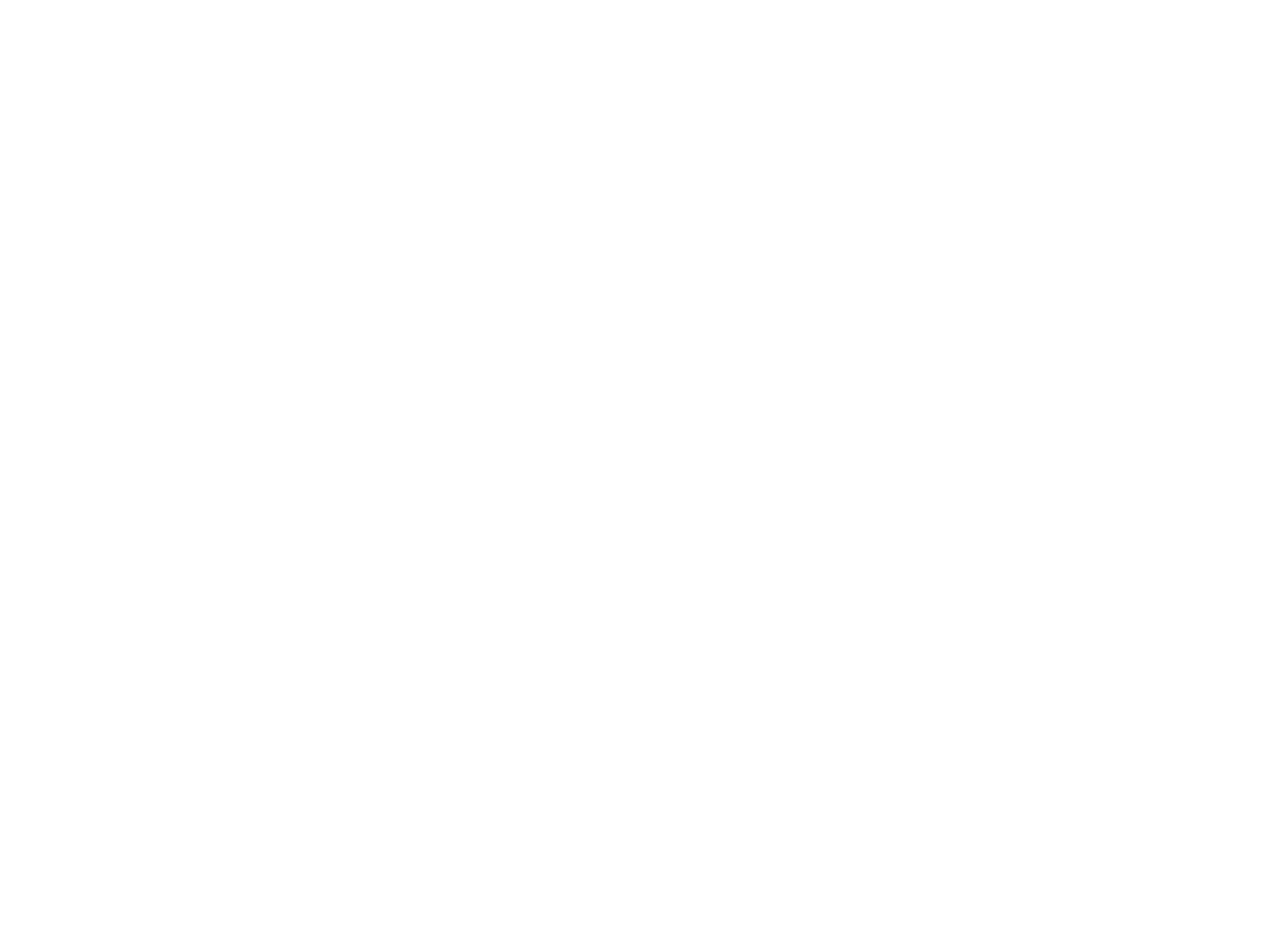
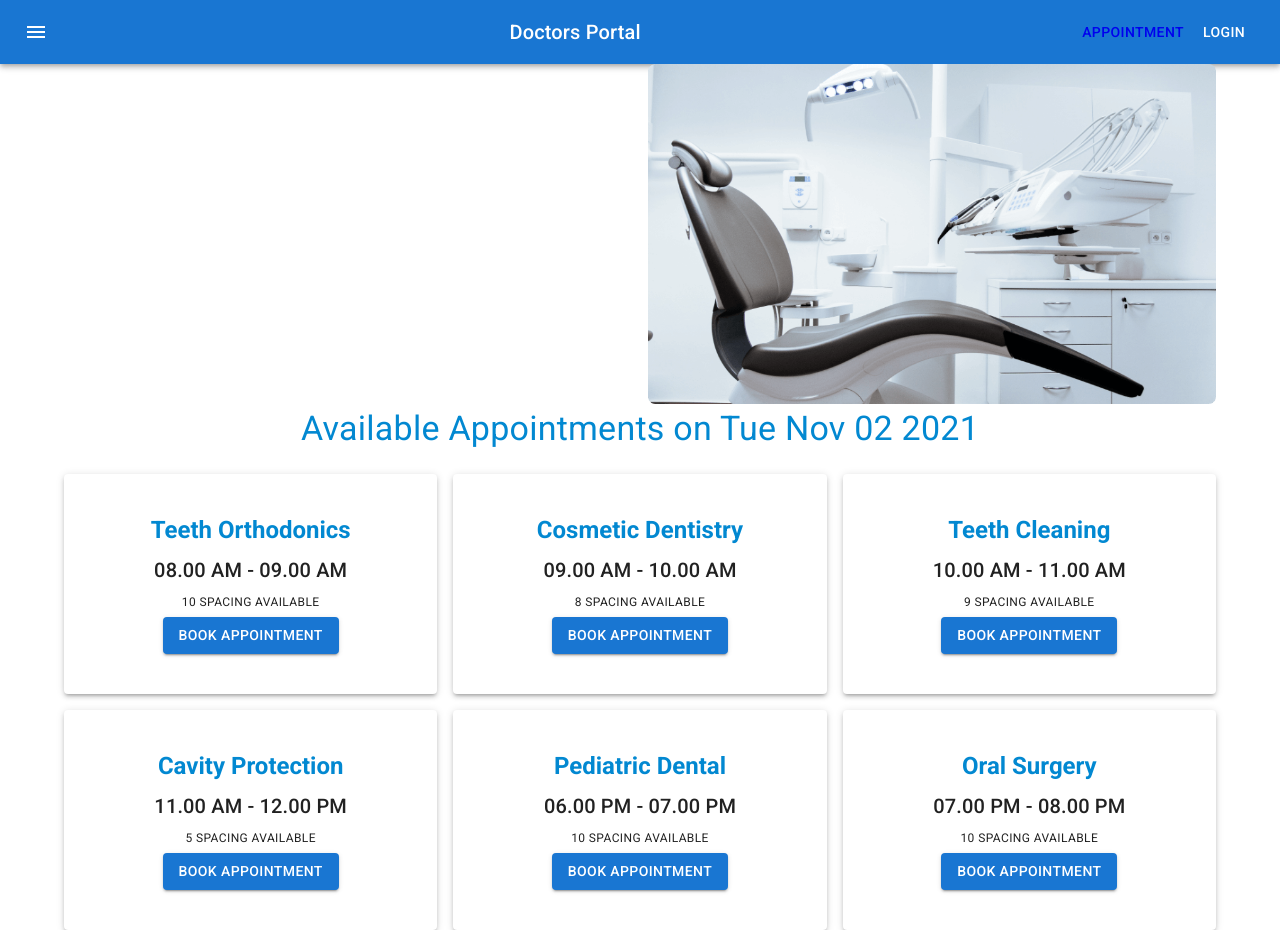
Before and after one commit to showkhin1997/doctors-portal-client, a React (Create React App) app: page /appointment in a window 1280 px wide. Before the commit the page ends 800 px from the top, so only its background shows below. Built offline with nearby package versions, Linux system fonts and the light colour scheme.

Commit message:
booking modal added

```diff
--- a/package.json
+++ b/package.json
@@ -6,10 +6,12 @@
     "@emotion/react": "^11.5.0",
     "@emotion/styled": "^11.3.0",
     "@mui/icons-material": "^5.0.5",
+    "@mui/lab": "^5.0.0-alpha.53",
     "@mui/material": "^5.0.6",
     "@testing-library/jest-dom": "^5.15.0",
     "@testing-library/react": "^11.2.7",
     "@testing-library/user-event": "^12.8.3",
+    "date-fns": "^2.25.0",
     "react": "^17.0.2",
     "react-dom": "^17.0.2",
     "react-router-dom": "^5.3.0",
--- a/src/App.js
+++ b/src/App.js
@@ -6,6 +6,7 @@
   Route,
 } from "react-router-dom";
 import Home from './Pages/Home/Home/Home';
+import Appointment from './Pages/Appointment/Appointment/Appointment';
 
 function App() {
   return (
@@ -18,6 +19,9 @@
           <Route exact path="/home">
             <Home></Home>
           </Route>
+          <Route path="/appointment">
+            <Appointment></Appointment>
+          </Route>
         </Switch>
       </Router>
     </div>
--- /dev/null
+++ b/src/Pages/Appointment/Appointment/Appointment.js
@@ -0,0 +1,22 @@
+import React from 'react';
+import Navigation from '../../Shared/Navigation/Navigation';
+import AppointmentHeader from '../AppointmentHeader/AppointmentHeader';
+import AvailableAppointmetns from '../AvailableAppointments/AvailableAppointmetns';
+
+const Appointment = () => {
+    const [date, setDate] = React.useState(new Date());
+    return (
+        <div>
+            <Navigation></Navigation>
+            <AppointmentHeader
+                date={date}
+                setDate={setDate}
+            ></AppointmentHeader>
+            <AvailableAppointmetns
+                date={date}
+            ></AvailableAppointmetns>
+        </div>
+    );
+};
+
+export default Appointment;
--- /dev/null
+++ b/src/Pages/Appointment/AppointmentHeader/AppointmentHeader.js
@@ -0,0 +1,24 @@
+import { Container, Grid } from '@mui/material';
+import React from 'react';
+import chair from '../../../images/chair.png';
+import Calander from '../../Shared/Calander/Calander';
+
+const AppointmentHeader = ({ date, setDate }) => {
+    return (
+        <Container>
+            <Grid container spacing={2}>
+                <Grid item xs={12} md={6}>
+                    <Calander
+                        date={date}
+                        setDate={setDate}
+                    ></Calander>
+                </Grid>
+                <Grid item xs={12} md={6}>
+                    <img style={{ width: '100%' }} src={chair} alt="" />
+                </Grid>
+            </Grid>
+        </Container>
+    );
+};
+
+export default AppointmentHeader;
--- /dev/null
+++ b/src/Pages/Appointment/AvailableAppointments/AvailableAppointmetns.js
@@ -0,0 +1,66 @@
+import { Container, Grid, Typography } from '@mui/material';
+import React from 'react';
+import Booking from '../Booking/Booking';
+
+const AvailableAppointmetns = ({ date }) => {
+
+    const bookings = [
+        {
+            id: 1,
+            name: 'Teeth Orthodonics',
+            time: '08.00 AM - 09.00 AM',
+            space: 10,
+        },
+        {
+            id: 2,
+            name: 'Cosmetic Dentistry',
+            time: '09.00 AM - 10.00 AM',
+            space: 8,
+        },
+        {
+            id: 3,
+            name: 'Teeth Cleaning',
+            time: '10.00 AM - 11.00 AM',
+            space: 9,
+        },
+        {
+            id: 4,
+            name: 'Cavity Protection',
+            time: '11.00 AM - 12.00 PM',
+            space: 5,
+        },
+        {
+            id: 5,
+            name: 'Pediatric Dental',
+            time: '06.00 PM - 07.00 PM',
+            space: 10,
+        },
+        {
+            id: 6,
+            name: 'Oral Surgery',
+            time: '07.00 PM - 08.00 PM',
+            space: 10,
+        },
+    ]
+
+
+    return (
+        <Container>
+            <Typography variant="h4" sx={{ color: 'info.main', mb: 3 }}>
+                Available Appointments on {date.toDateString()}
+            </Typography>
+
+            <Grid container spacing={2}>
+                {
+                    bookings.map(booking => <Booking
+                        key={booking.id}
+                        booking={booking}
+                        date={date}
+                    ></Booking>)
+                }
+            </Grid>
+        </Container>
+    );
+};
+
+export default AvailableAppointmetns;
--- /dev/null
+++ b/src/Pages/Appointment/Booking/Booking.js
@@ -0,0 +1,38 @@
+import { Button, Grid, Paper, Typography } from '@mui/material';
+import React from 'react';
+import BookingModal from '../BookingModal/BookingModal';
+
+const Booking = ({ booking, date }) => {
+    const [openBokking, setOpenBokking] = React.useState(false);
+    const handleBookingOpen = () => setOpenBokking(true);
+    const handleBookingClose = () => setOpenBokking(false);
+
+    const { name, time, space } = booking
+
+    return (
+        <>
+            <Grid item xs={12} sm={6} md={4}>
+                <Paper elevation={3} sx={{ py: 5 }}>
+                    <Typography variant="h5" gutterBottom component="div" sx={{ color: 'info.main', fontWeight: 600 }}>
+                        {name}
+                    </Typography>
+                    <Typography variant="h6" gutterBottom component="div">
+                        {time}
+                    </Typography>
+                    <Typography variant="caption" display="block" gutterBottom>
+                        {space} SPACING AVAILABLE
+                    </Typography>
+                    <Button onClick={handleBookingOpen} variant="contained">BOOK APPOINTMENT</Button>
+                </Paper>
+            </Grid>
+            <BookingModal
+                handleBookingClose={handleBookingClose}
+                openBokking={openBokking}
+                booking={booking}
+                date={date}
+            ></BookingModal>
+        </>
+    );
+};
+
+export default Booking;
--- /dev/null
+++ b/src/Pages/Appointment/BookingModal/BookingModal.js
@@ -0,0 +1,93 @@
+import React from 'react';
+import Backdrop from '@mui/material/Backdrop';
+import Box from '@mui/material/Box';
+import Modal from '@mui/material/Modal';
+import Fade from '@mui/material/Fade';
+import Typography from '@mui/material/Typography';
+import TextField from '@mui/material/TextField';
+import { Button } from '@mui/material';
+
+const style = {
+    position: 'absolute',
+    top: '50%',
+    left: '50%',
+    transform: 'translate(-50%, -50%)',
+    width: 400,
+    bgcolor: 'background.paper',
+    border: '2px solid #000',
+    boxShadow: 24,
+    p: 4,
+};
+
+const BookingModal = ({ openBokking, handleBookingClose, booking, date }) => {
+
+    const { name, time } = booking;
+
+
+    const handleBookingSubmit = e => {
+        alert('Submitting');
+        // collect data
+        handleBookingClose();
+        e.preventDefault();
+    }
+
+
+    return (
+        <Modal
+            aria-labelledby="transition-modal-title"
+            aria-describedby="transition-modal-description"
+            open={openBokking}
+            onClose={handleBookingClose}
+            closeAfterTransition
+            BackdropComponent={Backdrop}
+            BackdropProps={{
+                timeout: 500,
+            }}
+        >
+            <Fade in={openBokking}>
+                <Box sx={style}>
+                    <Typography id="transition-modal-title" variant="h6" component="h2">
+                        {name}
+                    </Typography>
+                    <form onSubmit={handleBookingSubmit}>
+                        <TextField
+                            disabled
+                            sx={{ width: "90%", m: 1 }}
+                            id="outlined-size-small"
+                            defaultValue={time}
+                            size="small"
+                        />
+                        <TextField
+                            sx={{ width: "90%", m: 1 }}
+                            id="outlined-size-small"
+                            defaultValue="Your Name"
+                            size="small"
+                        />
+                        <TextField
+                            sx={{ width: "90%", m: 1 }}
+                            id="outlined-size-small"
+                            defaultValue="Your Email"
+                            size="small"
+                        />
+                        <TextField
+                            sx={{ width: "90%", m: 1 }}
+                            id="outlined-size-small"
+                            defaultValue="Phone Number"
+                            size="small"
+                        />
+                        <TextField
+                            disabled
+                            sx={{ width: "90%", m: 1 }}
+                            id="outlined-size-small"
+                            defaultValue={date}
+                            size="small"
+                        />
+                        <Button type="submit" variant="contained">Submit</Button>
+                    </form>
+                </Box>
+            </Fade>
+        </Modal>
+    );
+};
+
+export default BookingModal;
--- /dev/null
+++ b/src/Pages/Shared/Calander/Calander.js
@@ -0,0 +1,24 @@
+import React from 'react';
+import isWeekend from 'date-fns/isWeekend';
+import TextField from '@mui/material/TextField';
+import AdapterDateFns from '@mui/lab/AdapterDateFns';
+import LocalizationProvider from '@mui/lab/LocalizationProvider';
+import StaticDatePicker from '@mui/lab/StaticDatePicker';
+
+const Calander = ({ date, setDate }) => {
+
+    return (
+        <LocalizationProvider dateAdapter={AdapterDateFns}>
+            <StaticDatePicker
+                displayStaticWrapperAs="desktop"
+                value={date}
+                onChange={(newValue) => {
+                    setDate(newValue);
+                }}
+                renderInput={(params) => <TextField {...params} />}
+            />
+        </LocalizationProvider>
+    );
+};
+
+export default Calander;
--- a/src/Pages/Shared/Navigation/Navigation.js
+++ b/src/Pages/Shared/Navigation/Navigation.js
@@ -6,6 +6,7 @@
 import Button from '@mui/material/Button';
 import IconButton from '@mui/material/IconButton';
 import MenuIcon from '@mui/icons-material/Menu';
+import { Link } from 'react-router-dom';
 
 const Navigation = () => {
     return (
@@ -24,6 +25,9 @@
                     <Typography variant="h6" component="div" sx={{ flexGrow: 1 }}>
                         Doctors Portal
                     </Typography>
+                    <Link to="/appointment">
+                        <Button color="inherit">Appointment</Button>
+                    </Link>
                     <Button color="inherit">Login</Button>
                 </Toolbar>
             </AppBar>
```
Also changed, not shown: 1 other file (tests, documents, lock files or other folders).
